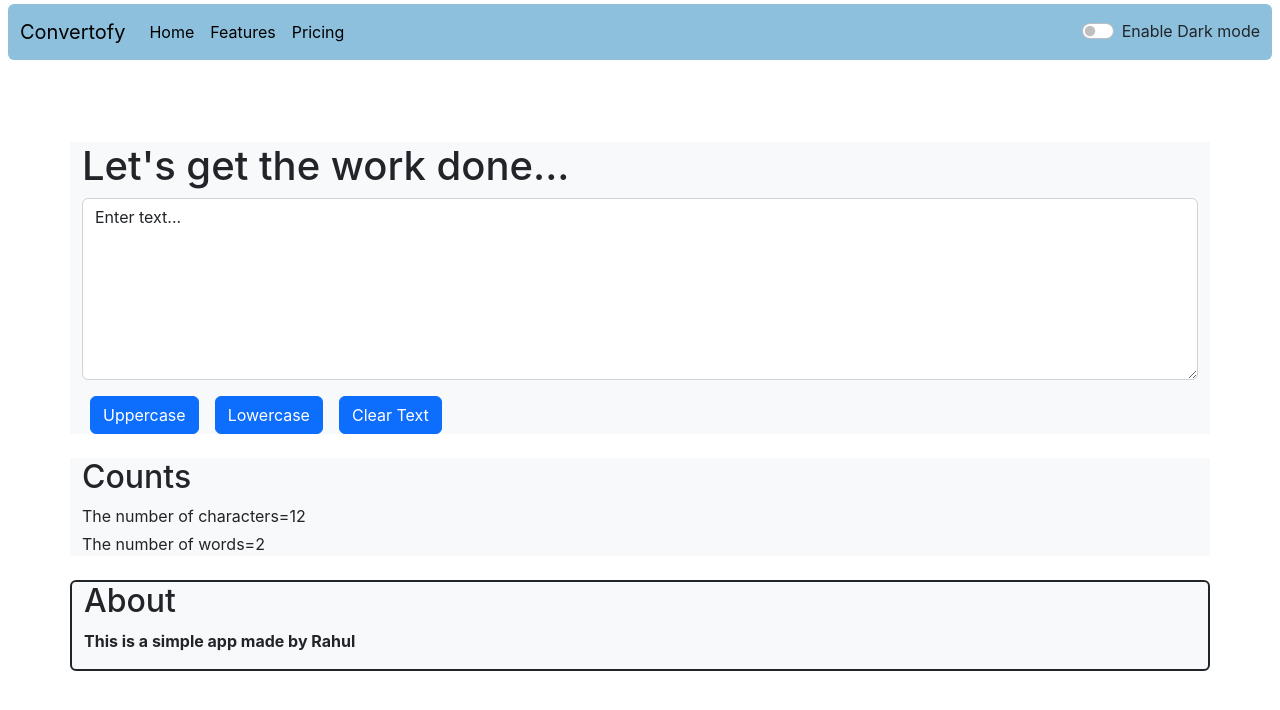
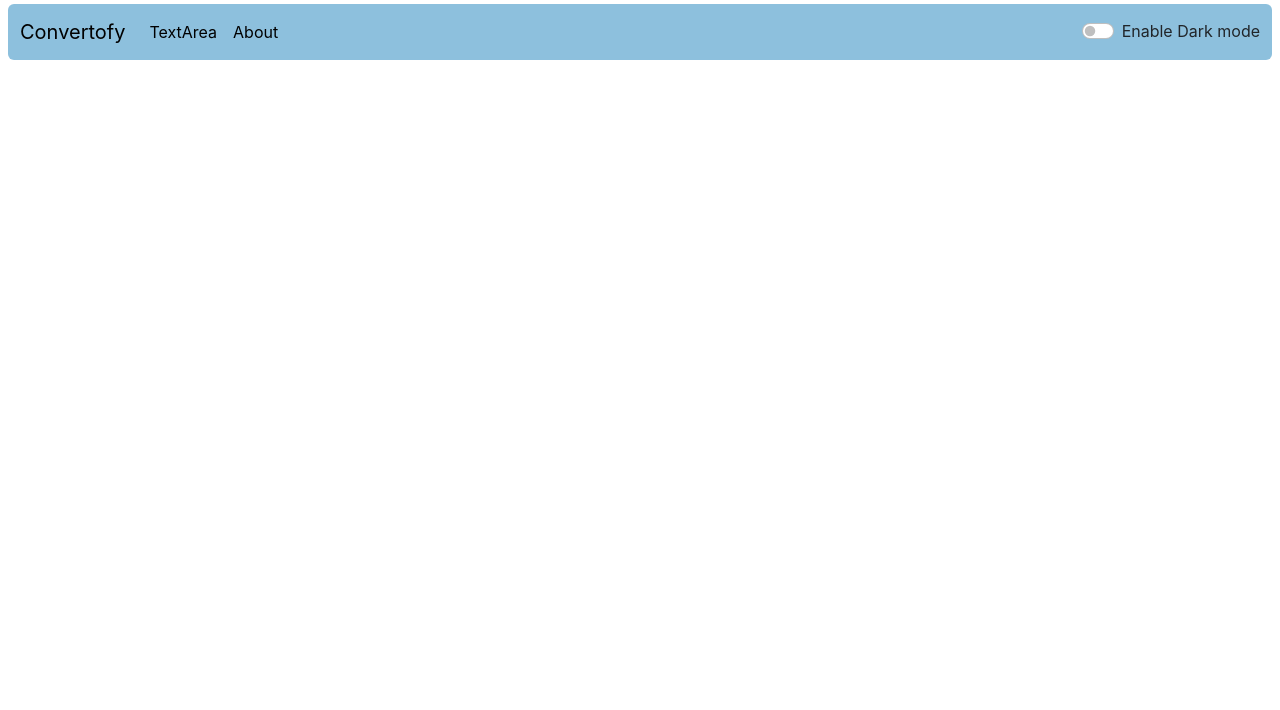
Before and after one commit to Rahul02-01/Convertofy, a React (Create React App) app: page / in a window 1280 px wide. Shown: the top 710 px of the page. Built offline with nearby package versions, Linux system fonts and the light colour scheme.

Commit message:
Added certain changes

```diff
--- a/package.json
+++ b/package.json
@@ -8,6 +8,7 @@
     "@testing-library/user-event": "^13.5.0",
     "react": "^18.2.0",
     "react-dom": "^18.2.0",
+    "react-router-dom": "^6.6.0",
     "react-scripts": "5.0.1",
     "web-vitals": "^2.1.4"
   },
--- a/public/index.html
+++ b/public/index.html
@@ -6,7 +6,7 @@
   <link rel="icon" href="%PUBLIC_URL%/favicon.ico" />
   <meta name="viewport" content="width=device-width, initial-scale=1" />
   <meta name="theme-color" content="#000000" />
-  <meta name="description" content="Web site created using create-react-app" />
+  <meta name="description" content="A website that helps to manipulate texts as we want" />
   <link rel="apple-touch-icon" href="%PUBLIC_URL%/logo192.png" />
   <!--
       manifest.json provides metadata used when your web app is installed on a
@@ -22,7 +22,7 @@
       work correctly both with client-side routing and a non-root public URL.
       Learn how to configure a non-root public URL by running `npm run build`.
     -->
-  <title>React App</title>
+  <title>Convertofy - play with text</title>
   <link href="https://cdn.jsdelivr.net/npm/bootstrap@5.2.2/dist/css/bootstrap.min.css" rel="stylesheet"
     integrity="sha384-Zenh87qX5JnK2Jl0vWa8Ck2rdkQ2Bzep5IDxbcnCeuOxjzrPF/et3URy9Bv1WTRi" crossorigin="anonymous">
     <link rel="stylesheet" href="style.css">
--- a/src/App.js
+++ b/src/App.js
@@ -5,18 +5,25 @@ import About from './components/About';
 import Alert from './components/Alert';
 import Navbar from './components/Navbar';
 import TextArea from './components/TextArea';
+import {
+  BrowserRouter,
+  Routes,
+  Route,
+  Link
+} from "react-router-dom";
 
 function App() {
 
-  const [mode,setMode] = useState('light')
-  const [butText,setbutText] = useState("Enable Dark mode")
-  const [alert,setAlert] = useState({})
+  const [mode, setMode] = useState('light')
+  const [butText, setbutText] = useState("Enable Dark mode")
+  const [alert, setAlert] = useState({})
 
-  const showAlert = (message,info) =>{
+
+  const showAlert = (message, info) => {
 
     setAlert({
-      message : message,
-      info : info
+      message: message,
+      info: info
     })
 
     setTimeout(() => {
@@ -25,27 +32,46 @@ function App() {
 
   }
 
-  const togglemode = () =>{
+  const togglemode = () => {
     if (mode === 'light') {
       setMode('dark');
       setbutText("Enable Light mode");
       document.body.style.backgroundColor = '#212529';
-      showAlert("dark","Dark mode enabled!!!")
+      showAlert("dark", "Dark mode enabled!!!");
+      document.title = 'Convertofy-dark';
     }
-    else{
+    else {
       setMode('light');
       setbutText("Enable Dark mode");
       document.body.style.backgroundColor = 'white';
-      showAlert("success","Light mode enabled!!!")
+      showAlert("success", "Light mode enabled!!!");
+      document.title = 'Convertofy-light';
+    }
+  }
+
+  const toggletitletext = () =>{
+    if (document.title === 'Convertofy - Textarea') {
+      document.title = 'Convertofy-About';
+    }
+    else if (document.title = 'Convertofy-About') {
+      document.title = 'Convertofy - Textarea';
     }
   }
 
   return (
     <>
-      <Navbar title="Convertofy" mode={mode} togglemode={togglemode} butText={butText} />
-      <Alert alert={alert}/>
-      <TextArea start="Let's get the work done..." mode={mode} showAlert={showAlert} />
-      <About mode={mode}/>
+      <BrowserRouter>
+        <Navbar title="Convertofy" mode={mode} togglemode={togglemode} butText={butText} toggletitletext={toggletitletext} />
+        <Alert alert={alert} />
+        <Routes>
+          <Route path='/about' element={<About mode={mode}/>}></Route>
+        </Routes>
+        <Routes>
+          <Route path='/textarea' element={<TextArea start="Let's get the work done..." mode={mode} showAlert={showAlert} />}></Route>
+        </Routes>
+        {/* <TextArea start="Let's get the work done..." mode={mode} showAlert={showAlert} />
+      <About mode={mode}/> */}
+      </BrowserRouter>
     </>
   );
 }
--- a/src/components/About.js
+++ b/src/components/About.js
@@ -1,7 +1,6 @@
 import React from 'react'
 
 export default function About(props) {
-
 
 
   return (
--- a/src/components/Navbar.js
+++ b/src/components/Navbar.js
@@ -1,24 +1,22 @@
 import React from 'react'
+import { Link } from 'react-router-dom'
 
 export default function Navbar(props) {
     return (
         <>
             <nav className="navbar navbar-expand-lg mt-1 ms-2 me-2 rounded">
                 <div className="container-fluid">
-                    <a className="navbar-brand" href="#">{props.title}</a>
+                    <Link className="navbar-brand" to="/textarea">{props.title}</Link>
                     <button className="navbar-toggler" type="button" data-bs-toggle="collapse" data-bs-target="#navbarNavDropdown" aria-controls="navbarNavDropdown" aria-expanded="false" aria-label="Toggle navigation">
                         <span className="navbar-toggler-icon"></span>
                     </button>
                     <div className="collapse navbar-collapse" id="navbarNavDropdown">
                         <ul className="navbar-nav">
                             <li className="nav-item">
-                                <a className="nav-link" aria-current="page" href="#">Home</a>
+                                <Link className="nav-link" to="/textarea">TextArea</Link>
                             </li>
                             <li className="nav-item">
-                                <a className="nav-link" href="#">Features</a>
-                            </li>
-                            <li className="nav-item">
-                                <a className="nav-link" href="#">Pricing</a>
+                                <Link className="nav-link" to="/about" onClick={props.toggletitletext} >About</Link>
                             </li>
 
                         </ul>
```
Also changed, not shown: 1 other file (tests, documents, lock files or other folders).
